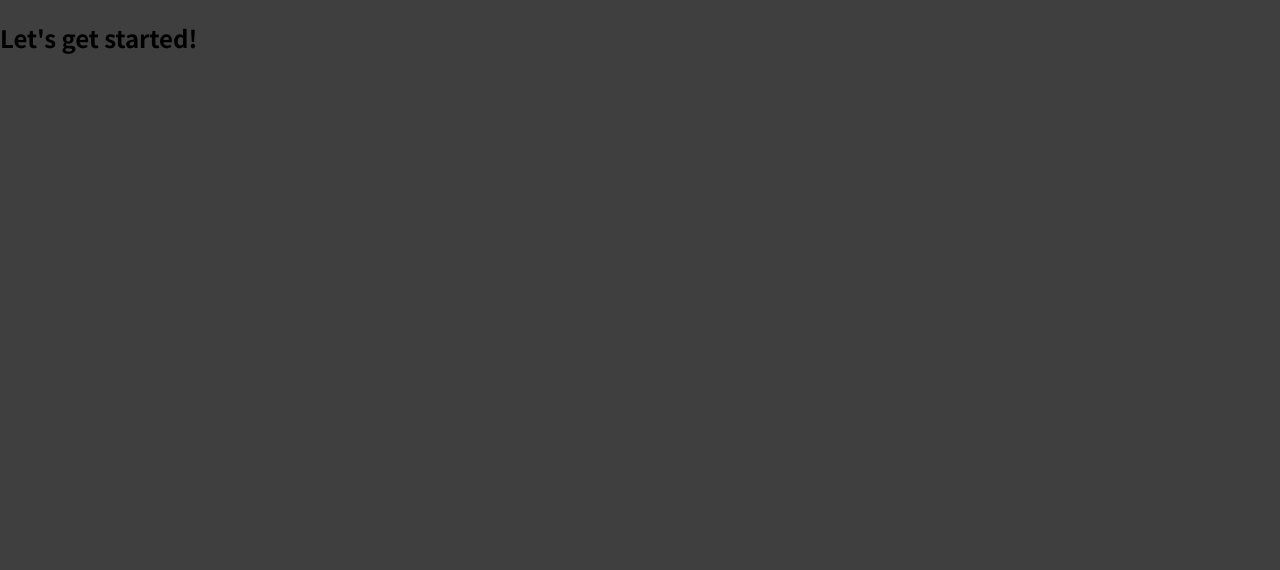
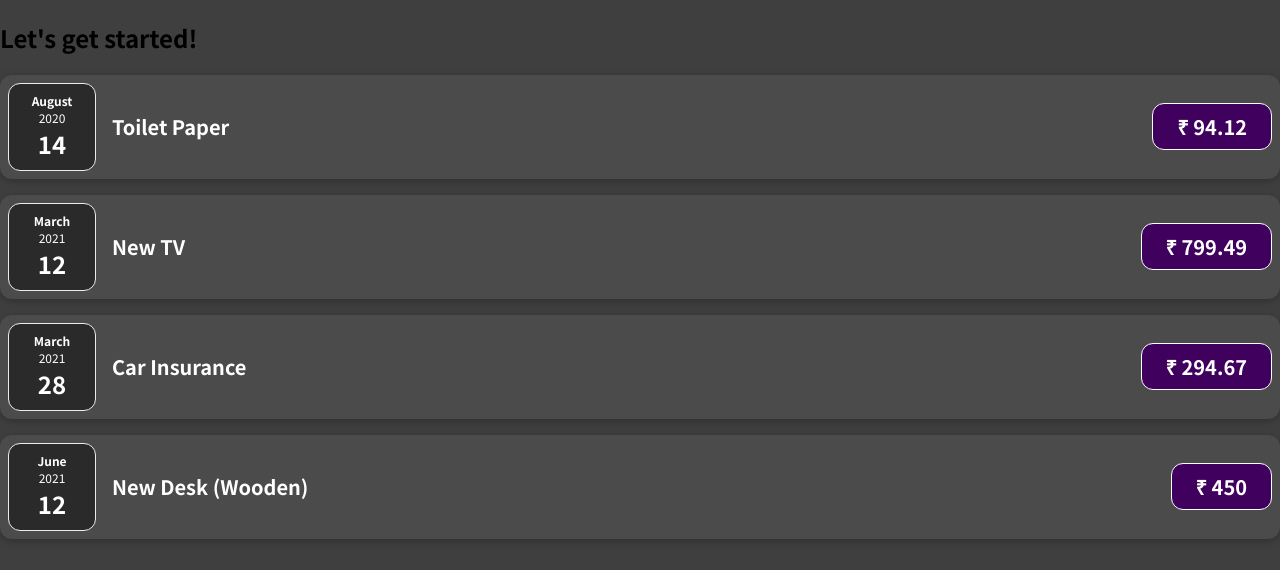
Before and after one commit to DarkM4tt/Expense-Tracker, a JavaScript app: page / in a window 1280 px wide. Shown: the top 570 px of the page. Built offline with nearby package versions, Linux system fonts and the light colour scheme.

Commit message:
Added Expenses Component.

```diff
--- a/src/App.js
+++ b/src/App.js
@@ -1,9 +1,55 @@
+import ExpenseItem from './components/ExpenseItem'
+
+//Root Component(All other components are nested inside it.)
 function App() {
+  const expenses = [
+    {
+      id: 'e1',
+      title: 'Toilet Paper',
+      amount: 94.12,
+      date: new Date(2020, 7, 14),
+    },
+    { id: 'e2', title: 'New TV', amount: 799.49, date: new Date(2021, 2, 12) },
+    {
+      id: 'e3',
+      title: 'Car Insurance',
+      amount: 294.67,
+      date: new Date(2021, 2, 28),
+    },
+    {
+      id: 'e4',
+      title: 'New Desk (Wooden)',
+      amount: 450,
+      date: new Date(2021, 5, 12),
+    },
+  ]
+
   return (
     <div>
       <h2>Let's get started!</h2>
+      <ExpenseItem
+        title={expenses[0].title}
+        amount={expenses[0].amount}
+        date={expenses[0].date}
+      />
+      <ExpenseItem
+        title={expenses[1].title}
+        amount={expenses[1].amount}
+        date={expenses[1].date}
+      />
+      <ExpenseItem
+        title={expenses[2].title}
+        amount={expenses[2].amount}
+        date={expenses[2].date}
+      />
+      <ExpenseItem
+        title={expenses[3].title}
+        amount={expenses[3].amount}
+        date={expenses[3].date}
+      />
     </div>
-  );
+  )
 }
+//elements starting with lowercase are built in HTML elements whereas uppercase are user-defined.
 
-export default App;
+export default App
--- /dev/null
+++ b/src/components/ExpenseDate.css
@@ -0,0 +1,26 @@
+.expense-date {
+  display: flex;
+  flex-direction: column;
+  width: 5.5rem;
+  height: 5.5rem;
+  border: 1px solid #ececec;
+  background-color: #2a2a2a;
+  color: white;
+  border-radius: 12px;
+  align-items: center;
+  justify-content: center;
+}
+
+.expense-date__month {
+  font-size: 0.75rem;
+  font-weight: bold;
+}
+
+.expense-date__year {
+  font-size: 0.75rem;
+}
+
+.expense-date__day {
+  font-size: 1.5rem;
+  font-weight: bold;
+}
--- /dev/null
+++ b/src/components/ExpenseDate.js
@@ -0,0 +1,17 @@
+import './ExpenseDate.css'
+
+function ExpenseDate(props) {
+  const month = props.date.toLocaleString('en-US', { month: 'long' })
+  const day = props.date.toLocaleString('en-US', { day: '2-digit' })
+  const year = props.date.getFullYear()
+
+  return (
+    <div className="expense-date">
+      <div className="expense-date__month">{month}</div>
+      <div className="expense-date__year">{year}</div>
+      <div className="expense-date__day">{day}</div>
+    </div>
+  )
+}
+
+export default ExpenseDate
--- /dev/null
+++ b/src/components/ExpenseItem.css
@@ -0,0 +1,56 @@
+.expense-item {
+  display: flex;
+  justify-content: space-between;
+  align-items: center;
+  box-shadow: 0 2px 8px rgba(0, 0, 0, 0.25);
+  padding: 0.5rem;
+  margin: 1rem 0;
+  border-radius: 12px;
+  background-color: #4b4b4b;
+}
+
+.expense-item__description {
+  display: flex;
+  flex-direction: column;
+  gap: 1rem;
+  align-items: flex-end;
+  flex-flow: column-reverse;
+  justify-content: flex-start;
+  flex: 1;
+}
+
+.expense-item h2 {
+  color: #3a3a3a;
+  font-size: 1rem;
+  flex: 1;
+  margin: 0 1rem;
+  color: white;
+}
+
+.expense-item__price {
+  font-size: 1rem;
+  font-weight: bold;
+  color: white;
+  background-color: #40005d;
+  border: 1px solid white;
+  padding: 0.5rem;
+  border-radius: 12px;
+}
+
+@media (min-width: 580px) {
+  .expense-item__description {
+    flex-direction: row;
+    align-items: center;
+    justify-content: flex-start;
+    flex: 1;
+  }
+
+  .expense-item__description h2 {
+    font-size: 1.25rem;
+  }
+
+  .expense-item__price {
+    font-size: 1.25rem;
+    padding: 0.5rem 1.5rem;
+  }
+}
--- /dev/null
+++ b/src/components/ExpenseItem.js
@@ -0,0 +1,18 @@
+import ExpenseDate from './ExpenseDate'
+import './ExpenseItem.css'
+
+//We must only have one root element per return statement
+//props receive data in object form where we can use its values using .
+function ExpenseItem(props) {
+  return (
+    <div className="expense-item">
+      <ExpenseDate date={props.date} />
+      <div className="expense-item__description">
+        <h2>{props.title}</h2>
+        <div className="expense-item__price">₹ {props.amount}</div>
+      </div>
+    </div>
+  )
+}
+
+export default ExpenseItem
```
Also changed, not shown: src/index.js (+8 -5 lines), 1 other file (tests, documents, lock files or other folders).
